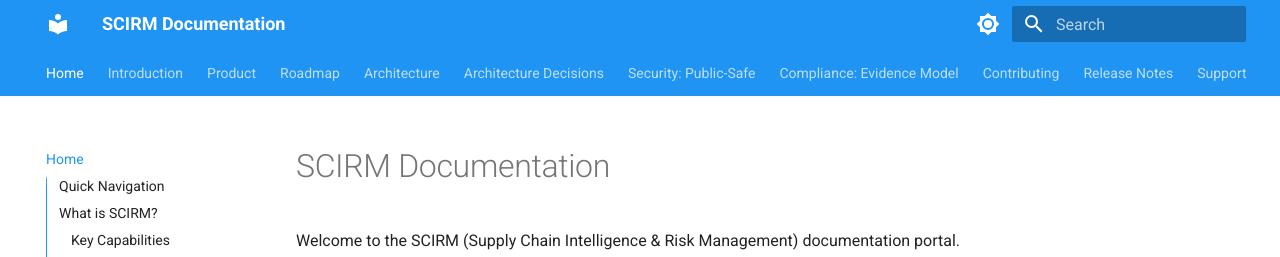
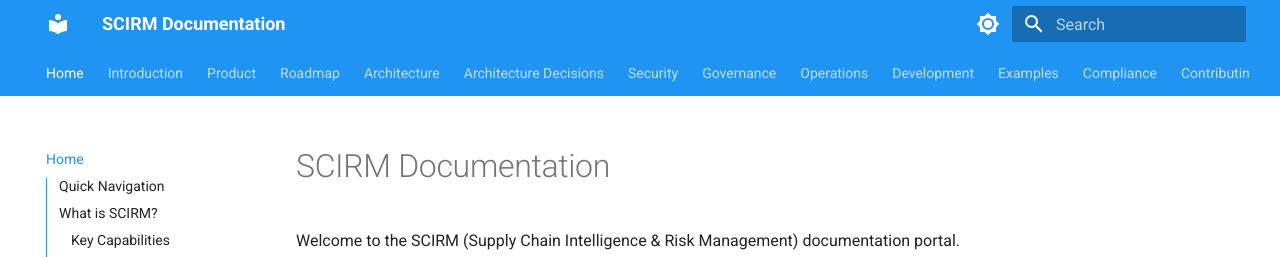
Before and after one commit to DevilsDev/SCIRM_Monorepo, an MkDocs documentation site: the page built from docs/index.md, in a window 1280 px wide and 900 px high. Shown: the top 257 px of the window. Built offline with MkDocs 1.6.1 and Material for MkDocs 9.7.7, drawn with Linux system fonts in a browser that asks for light colours; part of the change alters nothing that is shown.

Commit message:
feat: add comprehensive navigation for all documentation
- Include all 55+ markdown files in mkdocs.yml navigation
- Add missing sections: Development, Examples, Operations, Governance, Security details
- Include all individual ADR documents in Architecture Decisions section
- Add troubleshooting and release history to Support section
- Organize content into logical hierarchical structure for better discoverability

```diff
--- a/mkdocs.yml
+++ b/mkdocs.yml
@@ -67,25 +67,55 @@ nav:
       - "Development Roadmap": roadmap/roadmap.md
   - Architecture:
       - System Architecture: architecture/system-architecture.md
+      - System Overview: architecture/system-overview.md
+      - AI Agents: architecture/agents.md
       - Database Design: architecture/database.md
       - Entity Relationships: architecture/er-diagram.md
       - Data Flows: architecture/dataflow.md
+      - Legacy Data Flows: architecture/data-flows.md
   - "Architecture Decisions":
       - "ADR Index": architecture/adr/index.md
-  - "Security: Public-Safe":
+      - "ADR-001: Multi-Agent Swarm": architecture/adr/ADR-001-multi-agent-swarm-architecture.md
+      - "ADR-002: RAG Implementation": architecture/adr/ADR-002-rag-implementation-strategy.md
+      - "ADR-003: Agent Communication": architecture/adr/ADR-003-agent-communication-protocol.md
+      - "ADR-003: GitHub Pages Security": architecture/adr/ADR-003-secure-github-pages-publishing.md
+      - "ADR-004: Data Governance": architecture/adr/ADR-004-data-governance-framework.md
+      - "ADR-005: Branch Protection": architecture/adr/ADR-005-branch-protection-strategy.md
+      - "ADR-006: Dashboard Isolation": architecture/adr/ADR-006-internal-dashboard-isolation.md
+  - "Security":
       - "Security Overview": security/security-overview.md
-  - "Compliance: Evidence Model":
+      - "Firebase Branch Governance": security/Firebase-Deploy-Branch-Governance.md
+      - "Compliance": security/compliance.md
+      - "Security Details": security/overview.md
+  - "Governance":
+      - "Firebase Key Rotation": governance/firebase-key-rotation.md
+      - "Verification Checklist": governance/verification-checklist.md
+  - "Operations":
+      - "Deployment Runbook": operations/runbooks/deployment-runbook.md
+  - "Development":
+      - "Branching Strategy": development/branching.md
+      - "Contributing Guide": development/contributing.md
+      - "Documentation Style": development/doc-style.md
+      - "Release Process": development/releases.md
+  - "Examples":
+      - "Architecture Diagrams": examples/architecture-examples.md
+      - "Flow Charts": examples/flow-examples.md
+      - "Gantt Charts": examples/gantt-examples.md
+      - "Sequence Diagrams": examples/sequence-examples.md
+  - "Compliance":
       - "Documentation Policy": compliance/documentation-policy.md
       - "Evidence Model": compliance/evidence-model.md
   - Contributing:
-      - Workflow: contributing/git-workflow.md
+      - Git Workflow: contributing/git-workflow.md
       - Commit Signing: contributing/commit-signing.md
-      - Docs Style: contributing/docs-style.md
+      - Docs Style Guide: contributing/docs-style.md
   - Release Notes:
       - Changelog: changelog/release-notes.md
+      - Release History: changelog/releases.md
   - Support:
       - FAQ: support/faq.md
       - Contact: support/contact.md
+      - Troubleshooting: support/troubleshooting.md
 
 extra:
   generator: false
```
